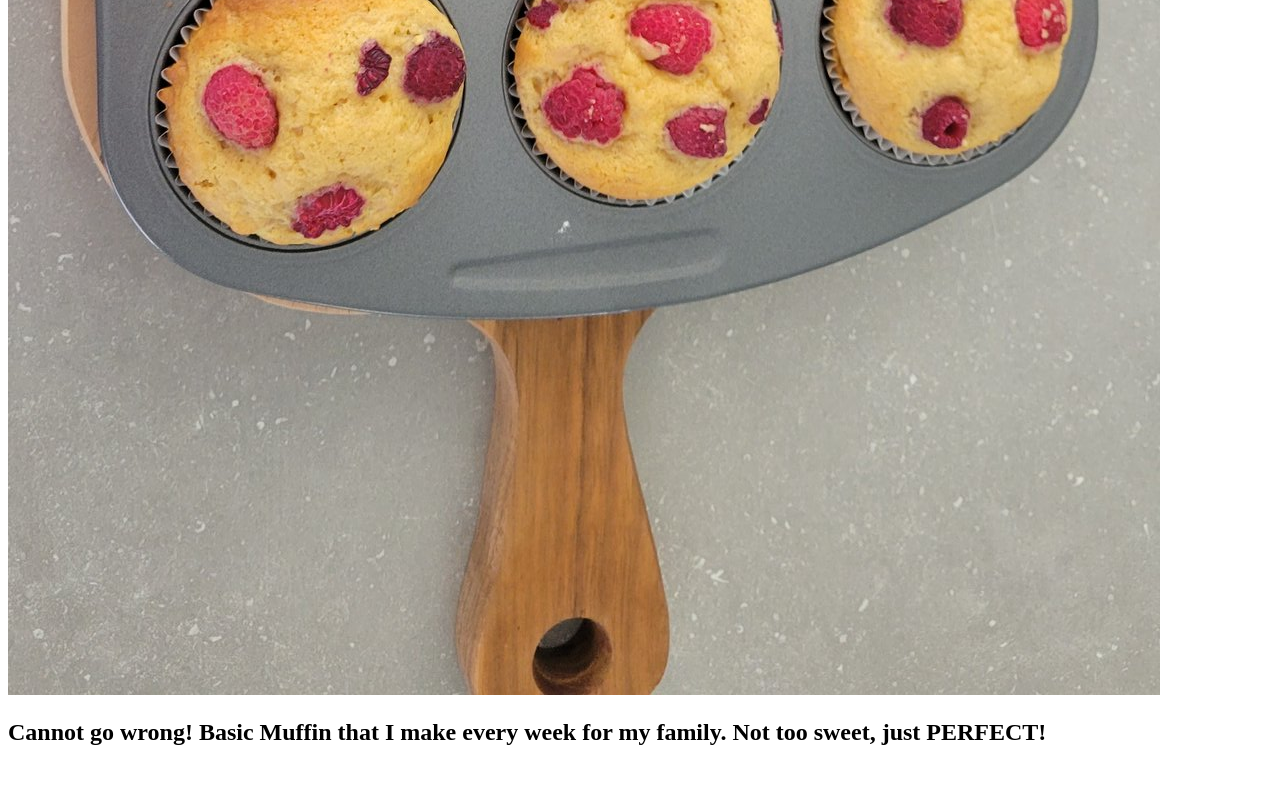
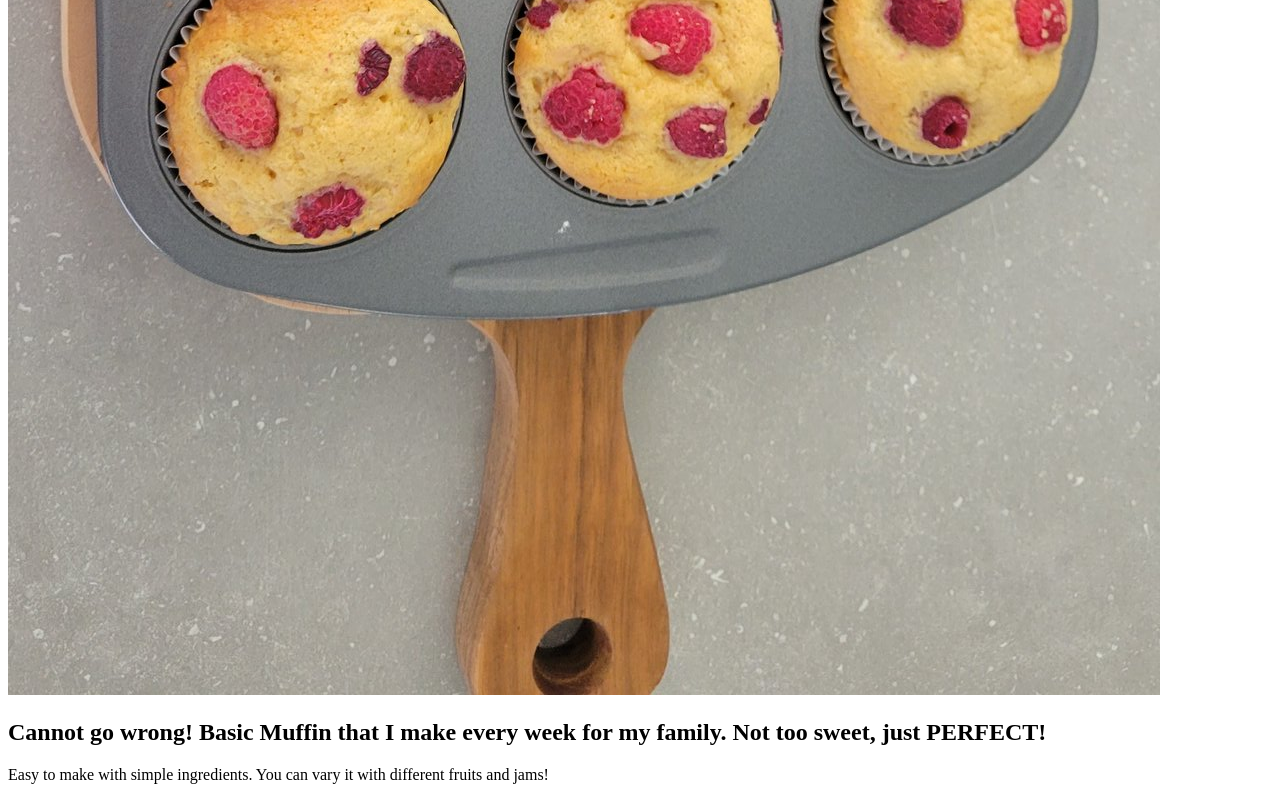
Before and after one commit to Haru-paka/odin-recipes, a plain HTML site: page recipes/muffin.html in a window 1280 px wide. Shown: the part 1433-2233 px from the top of the page. Before the commit the page ends 2199 px from the top, so only its background shows below. Drawn offline with Linux system fonts and the light colour scheme.

Commit message:
Add description paragraph

```diff
--- a/recipes/muffin.html
+++ b/recipes/muffin.html
@@ -10,6 +10,7 @@
     <h1>Muffin</h1>
     <img src="../Photos/Muffin.jpg" alt="muffin">
     <h2>Cannot go wrong! Basic Muffin that I make every week for my family. Not too sweet, just PERFECT!</h2>
+    <p>Easy to make with simple ingredients. You can vary it with different fruits and jams! </p>
 
 
 
```
